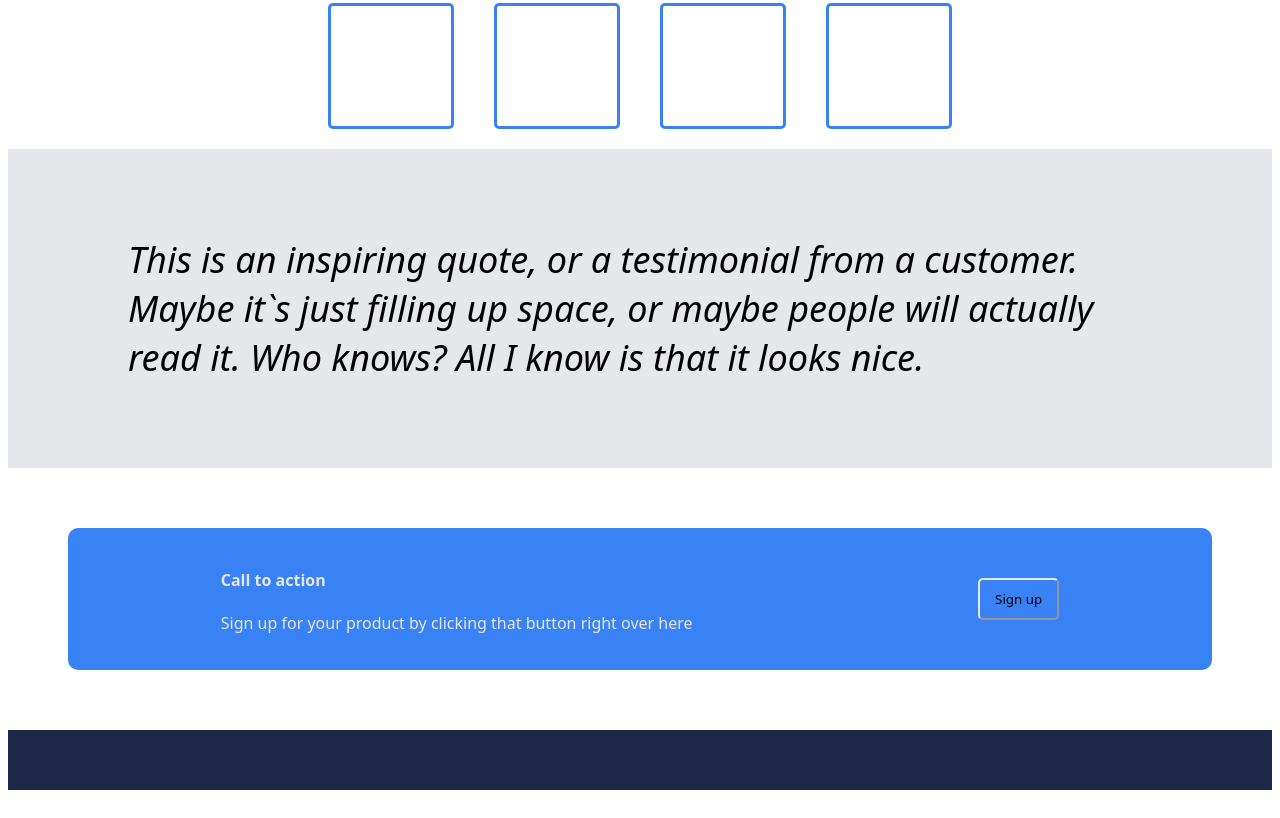
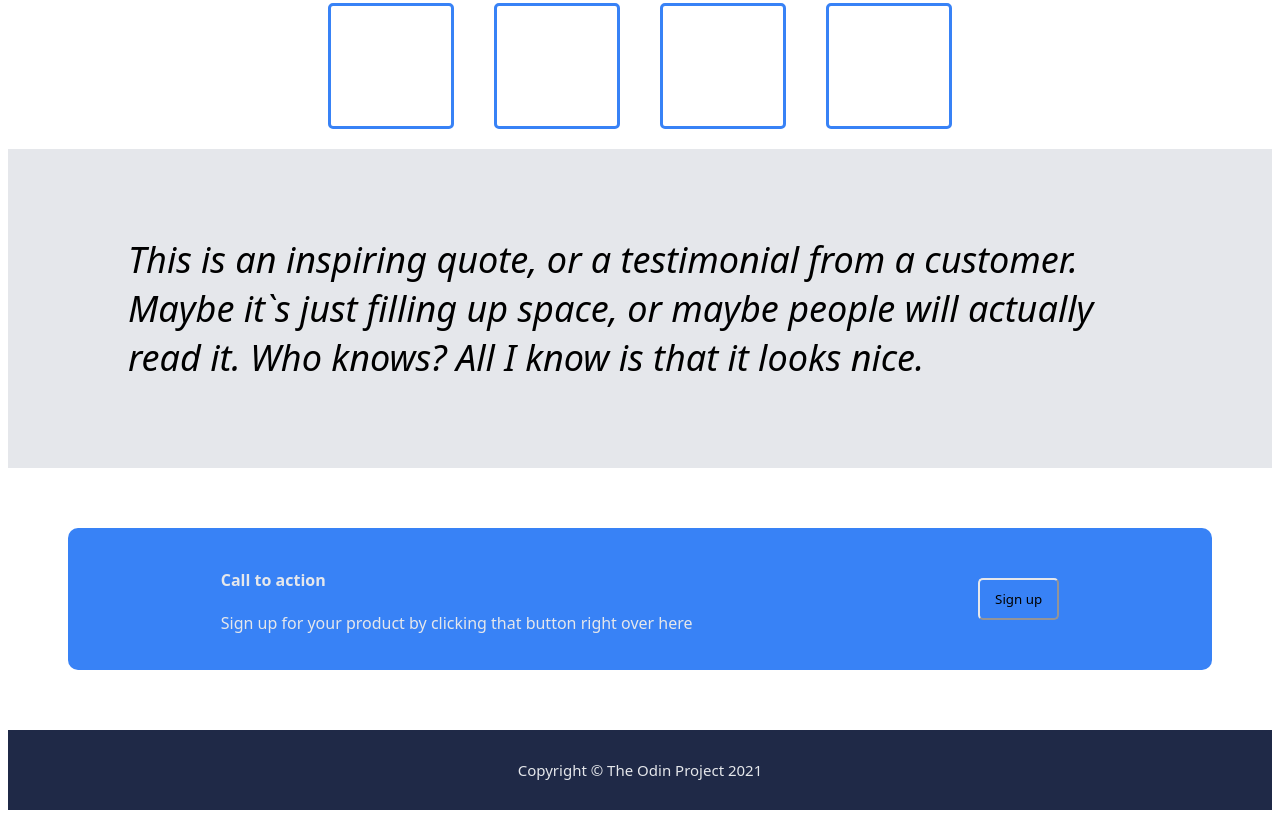
Before and after one commit to igorabmack/Landing-Page, a plain HTML site: page index.html in a window 1280 px wide. Shown: the part 630-1448 px from the top of the page. Drawn offline with Linux system fonts and the light colour scheme.

Commit message:
save file

```diff
--- a/index.html
+++ b/index.html
@@ -75,6 +75,8 @@
 
     <footer>
 
+        Copyright &#169 The Odin Project 2021
+
     </footer>
 </body>
 </html>
```
